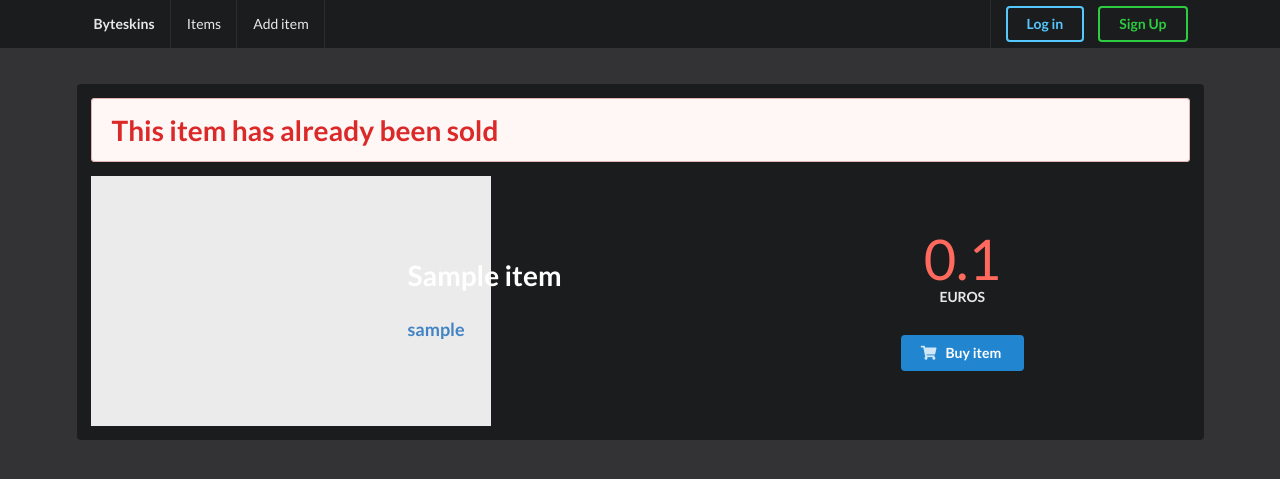
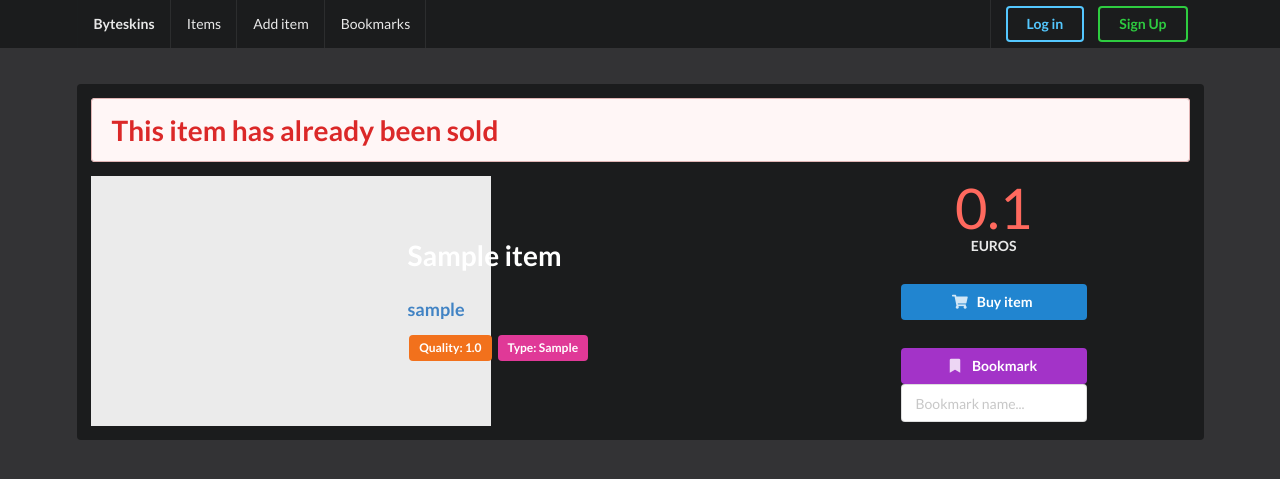
Before and after one commit to k0tix/tsoha-projekti, a Flask app: page /items/1 in a window 1280 px wide. Shown: the top 479 px of the page. Run offline with Flask 2, Linux system fonts and the light colour scheme; tables that the repository leaves empty hold one stand-in row (values such as "Sample post"); some libraries are stand-ins or nearby versions.

Commit message:
add bookmark feature

```diff
--- a/application/__init__.py
+++ b/application/__init__.py
@@ -76,6 +76,9 @@ from application.auth import models
 
 from application.user import views
 
+from application.bookmarks import views
+from application.bookmarks import models
+
 @login_manager.user_loader
 def load_user(user_id):
     return User.query.get(user_id)
--- a/application/auth/views.py
+++ b/application/auth/views.py
@@ -26,6 +26,7 @@ def auth_login():
         return render_template("auth/login.html", form = LoginForm(), error = "Bad username or password")
 
     login_user(user)
+
     return redirect(url_for("index"))
 
 @app.route("/auth/logout")
--- a/application/templates/items/view.html
+++ b/application/templates/items/view.html
@@ -22,6 +22,8 @@
             {% if banned%}
                 <div class="ui red header">BANNED</div>
             {% endif %}
+            <div class="ui orange label">Quality: {{ item.quality }}</div>
+            <div class="ui pink label">Type: {{ item.item_type }}</div>
         </div>
         <div class="four wide column" style="margin: auto">
             <div class="ui red inverted statistic">
@@ -38,6 +40,13 @@
                         Buy item
                     </button>
                 </form>
+                <form class="ui form" method="POST" action="/bookmarks/{{ item.id }}" style="margin-top: 2em">
+                    <button class="fluid ui purple button" type="submit">
+                        <i class="bookmark icon"></i>
+                        Bookmark
+                    </button>
+                    <input type="text" value="" name="name" placeholder="Bookmark name..."/>
+                </form>
             </div>
         </div>
     </div>
--- a/application/templates/layout.html
+++ b/application/templates/layout.html
@@ -17,6 +17,7 @@
             </a>
             <a href="{{ url_for('items_index') }}" class="item">Items</a>
             <a href="{{ url_for('items_form') }}" class="item">Add item</a>
+            <a href="{{ url_for('list_bookmarks') }}" class="item">Bookmarks</a>
             {% if current_user.is_authenticated %}
             <div class="right item">
                 <a style="padding-right: 1em" href="{{ url_for('user_index', user_username=current_user.username) }}"><i
```
Also changed, not shown: application/templates/items/list.html (+1 -8 lines), application/templates/items/user_view.html (+8 -2 lines).
